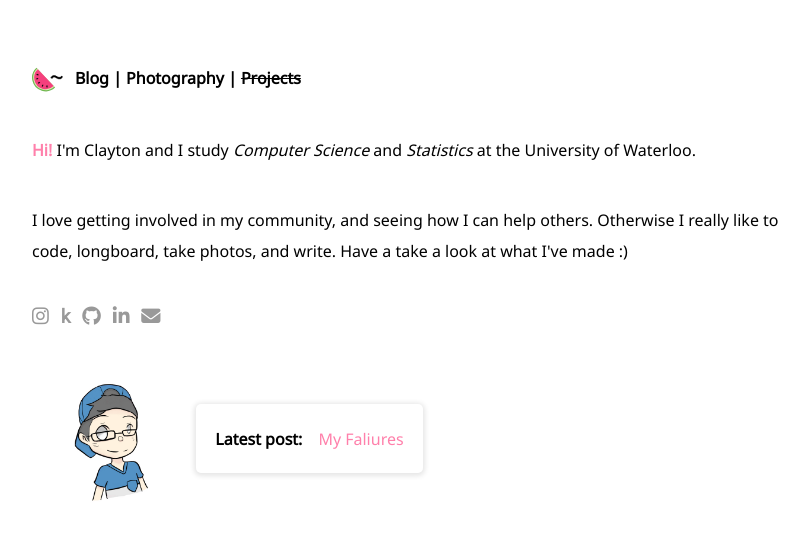
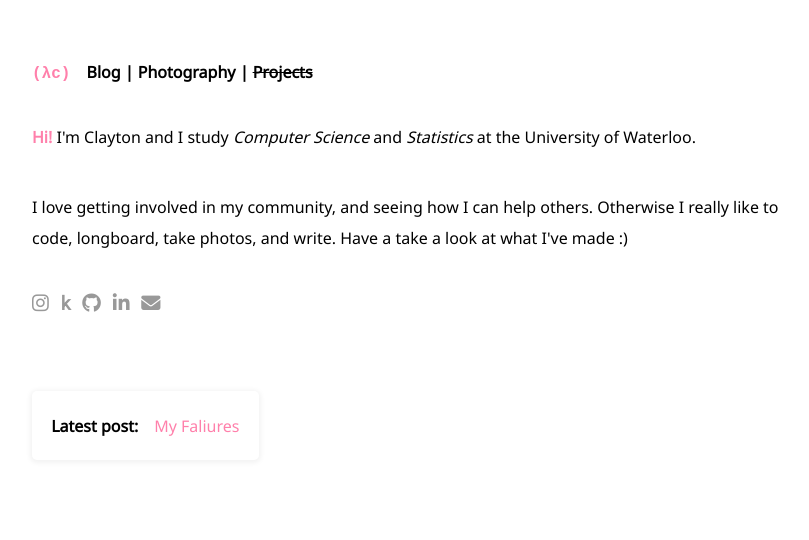
Before and after one commit to clayton-halim/clayton-halim.github.io, a Jekyll site: the page built from index.html, in a window 1280 px wide. Shown: the top 540 px of the page, without its empty margins (224-1033 px from the left). Built offline with Jekyll 4.4.1, drawn with Linux system fonts in a browser that asks for light colours; nearby versions of some CDN libraries.

Commit message:
Change style

```diff
--- a/_layouts/main.html
+++ b/_layouts/main.html
@@ -5,7 +5,8 @@ layout: default
 <div id="body-wrapper">
     <nav id="top-nav" class="navbar-wrapper">
         <ul class="hlist navbar">
-            <li class="hlist-item"><a class="hover-accent nav-link" href="{{ site.baseurl }}index"><img class="logo" src="{{ site.baseurl }}/assets/images/watermelon-tilde.svg">
+            <li class="hlist-item"><a class="logo accent hover-accent" href="{{ site.baseurl }}index">(λc)</a>
+
             <!-- <li class="hlist-item"><a class="hover-accent nav-link" href="{{ site.baseurl }}index">About</a></li> -->
             <!-- | -->
             <li class="hlist-item"><a class="hover-accent nav-link" href="{{ site.baseurl }}blog">Blog</a></li>
--- a/assets/css/style.css
+++ b/assets/css/style.css
@@ -79,8 +79,8 @@ form {
 }
 
 hr {
-  margin-top: 3rem;
-  margin-bottom: 3.5rem;
+  margin-top: 1.5rem;
+  margin-bottom: 1.5rem;
   border-width: 0;
   border-top: 1px solid #E1E1E1;
 }
@@ -263,11 +263,11 @@ strong {
 }
 
 .logo {
-    height: 4%;
-    width: 4%;
     display: inline-block;
     vertical-align: middle;
-    margin-right: 0.5rem;
+    margin-right: 0.75rem;
+    font-family: monospace;
+    font-size: large;
 }
 
 #latest-title {
@@ -278,9 +278,9 @@ strong {
   border: 0px solid black;
   border-radius: 5px;
   z-index: 100;
-  -webkit-box-shadow: 0px 1px 5px 2px rgba(0,0,0,0.1);
-  -moz-box-shadow: 0px 1px 5px 2px rgba(0,0,0,0.1);
-  box-shadow: 0px 1px 5px 2px rgba(0,0,0,0.1);
+  -webkit-box-shadow: 0px 1px 5px 2px rgba(0,0,0,0.05);
+  -moz-box-shadow: 0px 1px 5px 2px rgba(0,0,0,0.05);
+  box-shadow: 0px 1px 5px 2px rgba(0,0,0,0.05);
 }
 
 #latest-title strong {
--- a/blog.html
+++ b/blog.html
@@ -6,7 +6,7 @@ layout: main
 <hr>
 <ul id="blog-listing">
     {% for post in site.posts %}
-        <h4 class="blog-title"><a class="accent" href="{{ post.url }}">{{ post.title }}</a></h4>
+        <h5 class="blog-title"><a class="accent" href="{{ post.url }}">{{ post.title }}</a></h5>
         <h6 class="blog-date">{{ post.date | date: "%B %d, %Y" }}</h6>
         <p>{{ post.excerpt | remove: '<p>' | remove: '</p>' }}</p>
         <a class="accent read-more" href="{{ post.url }}">Read more...</a>
--- a/index.html
+++ b/index.html
@@ -14,7 +14,6 @@ layout: main
             </div>
         </div>
         <div class="col-xs-12 col-md-12">
-            <img id="avatar" src="{{ base.url }}/assets/images/avatar.png">
             {% for post in site.posts limit:1 %}
                 <p id="latest-title"><strong>Latest post:</strong><a class="hover-accent" href="{{ post.url }}">{{ post.title }}</p>
             {% endfor %}
```
